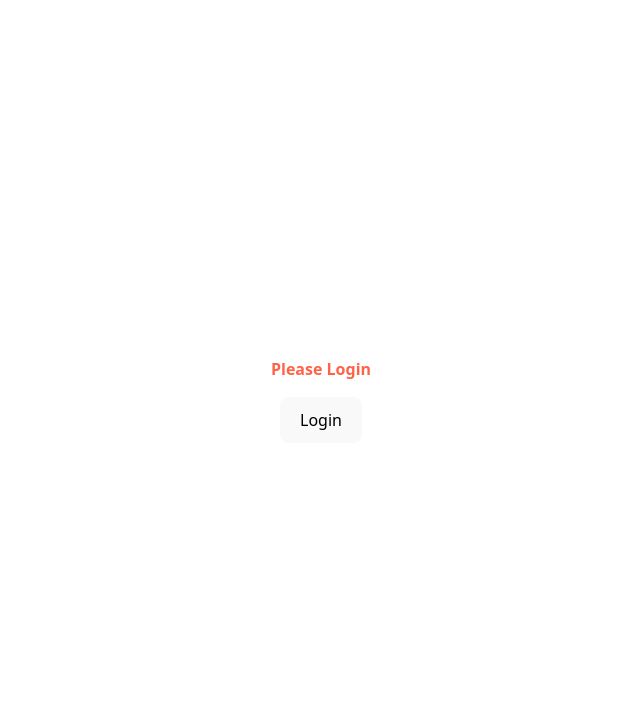
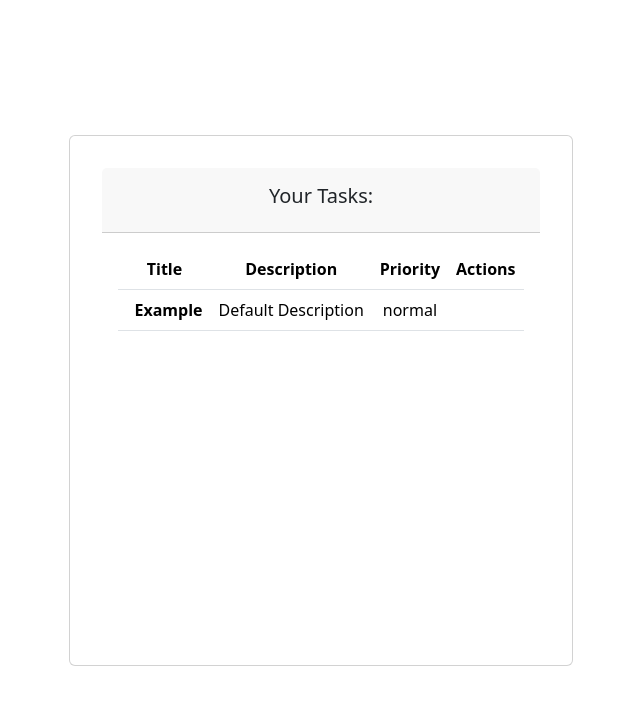
Before and after one commit to miguelruizF/app_tasks, a React (Vite) app: page / in a window 1280 px wide. Shown: the top 704 px of the page, without its empty margins (319-959 px from the left). Built offline with nearby package versions, Linux system fonts and the light colour scheme.

Commit message:
creacion de tabla

```diff
--- a/package.json
+++ b/package.json
@@ -11,6 +11,7 @@
   },
   "dependencies": {
     "react": "^18.3.1",
+    "react-bootstrap": "^2.10.4",
     "react-dom": "^18.3.1"
   },
   "devDependencies": {
--- a/src/App.jsx
+++ b/src/App.jsx
@@ -3,14 +3,14 @@
 // import { MiComponenteConContexto } from './hooks/Ejemplo3'
 // import { Ejemplo2 } from './hooks/Ejemplo2'
 // import { Ejempĺo1 } from './hooks/Ejempĺo1'
-// import { Task_ListComponent } from './components/container/Task_List'
-import { GreetingStyled } from './components/pure/GreetingStyled'
+import { Task_ListComponent } from './components/container/Task_List'
+// import { GreetingStyled } from './components/pure/GreetingStyled'
 
 function App() {
   return (
     <>
       {/* Componente de listado de tareas */}
-      {/* <Task_ListComponent /> */}
+      <Task_ListComponent />
       {/* <Ejempĺo1/> */}
       {/*  <Ejemplo2/> */}
       {/* <MiComponenteConContexto/> */}
@@ -18,7 +18,7 @@
       {/* Todo lo que hay dentro del componente sera tratado como props.children */}
       {/* <h3>Contenido del children</h3> */}
       {/* </Ejemplo4> */}
-        <GreetingStyled name='Miguel'/>
+      {/* <GreetingStyled name='Miguel'/> */}
     </>
   )
 }
--- a/src/components/container/Task_List.jsx
+++ b/src/components/container/Task_List.jsx
@@ -5,6 +5,7 @@
 import { Task } from "../../models/task.class"
 import TaskComponent from "../pure/Task";
 import { useEffect } from "react";
+import { Table } from "react-bootstrap";
 
 //importar hoja de estilos task.scss
 import '../../styles/task.scss'
@@ -35,11 +36,33 @@
 
     return (
         <div>
-            <div>
-                <h1>Your Tasks: </h1>
+            <div className="col-12">
+                <div className="card">
+                    {/* Card Header (title) */}
+                    <div className="card-header p-3">
+                        <h5>Your Tasks: </h5>
+                    </div>
+                    {/* Card body (contenido) */}
+                    <div className="card-body" style={ {position:'relative', height: '400px'} } data-mdb-perfect-scrollbar='true'>
+                        <Table>
+                            <thead>
+                                <tr>
+                                    <th scope="col">Title</th>
+                                    <th scope="col">Description</th>
+                                    <th scope="col">Priority</th>
+                                    <th scope="col">Actions</th>
+                                </tr>
+                            </thead>
+                            <tbody>
+                                {/* TODO: Iterar sobre una lista de tareas */}
+                                <TaskComponent task={defaultTask}/>
+                            </tbody>
+                        </Table>
+                    </div>
+                </div>
             </div>
             {/* TODO: Aplicar un for/map para renderizar una lista de tareas*/}
-            <TaskComponent task={defaultTask}/>
+            {/* <TaskComponent task={defaultTask}/> */}
         </div>
     )
 }
--- a/src/components/pure/Task.jsx
+++ b/src/components/pure/Task.jsx
@@ -17,15 +17,33 @@
 
 
     return (
-        <div>
-            <h2 className='task-name'>Nombre: { task.name }</h2>
-            <h3>Descripcion: { task.description }</h3>
-            <h4>Nivel de la Tarea: { task.level }</h4>
-            <h5>
+        <>
+            <tr className='fw-normal'>
+                <th>
+                    <span className='ms-2'>{task.name}</span>
+                </th>
+                <td className='align-middle'>
+                    <span>{task.description}</span>
+                </td>
+                <td className='align-middle'>
+                    {/* TODO: sustituir por un badge */}
+                    <span>{task.level}</span>
+                </td>
+                {/* TODO: Sustituir por iconos */}
+                <td className='align-middle'>
+                    <span>{task.completed}</span>
+                </td>
+            </tr>
+            {/* <div>
+                <h2 className='task-name'>Nombre: { task.name }</h2>
+                <h3>Descripcion: { task.description }</h3>
+                <h4>Nivel de la Tarea: { task.level }</h4>
+                <h5>
                 Esta tarea esta: { task.completed ? "ESTA COMPLETADA" : "PENDIENTE" }
-            </h5>
-        </div>
-    )
+                </h5>
+                </div> */}
+        </>
+    );
 }
 
 TaskComponent.propTypes = {
```
Also changed, not shown: src/main.jsx (line endings or trailing spaces), 1 other file (tests, documents, lock files or other folders).
